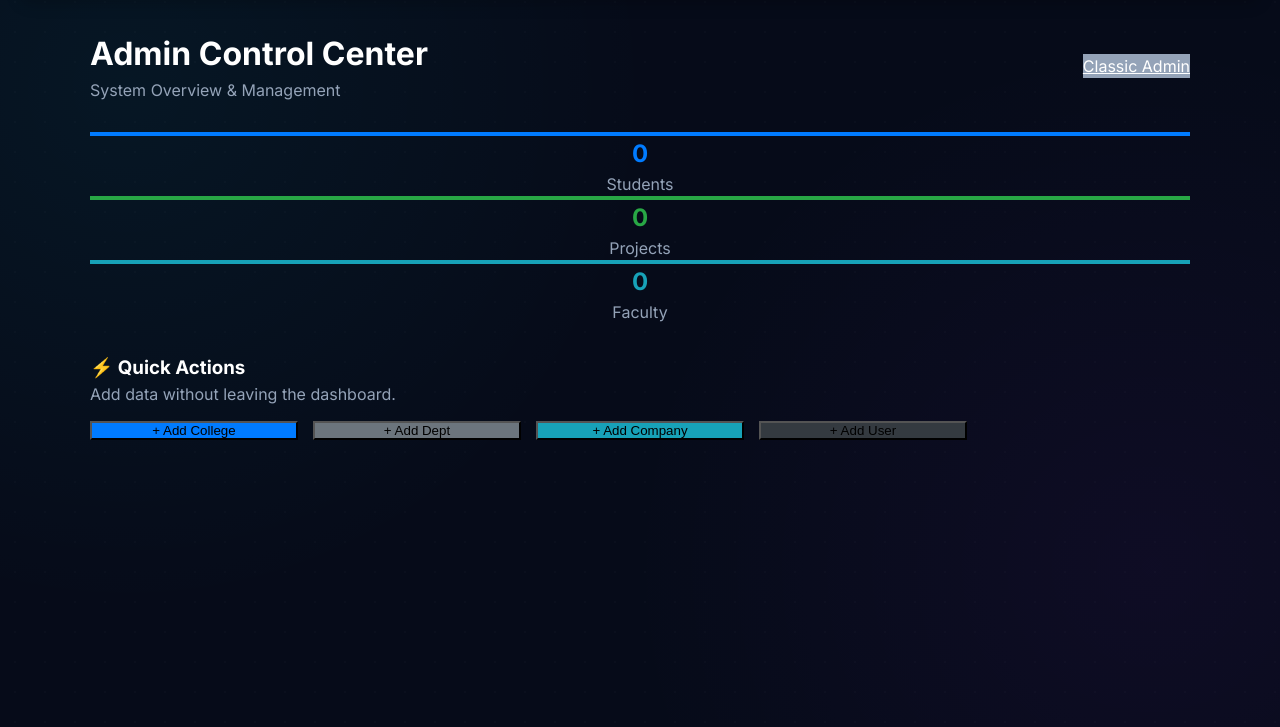
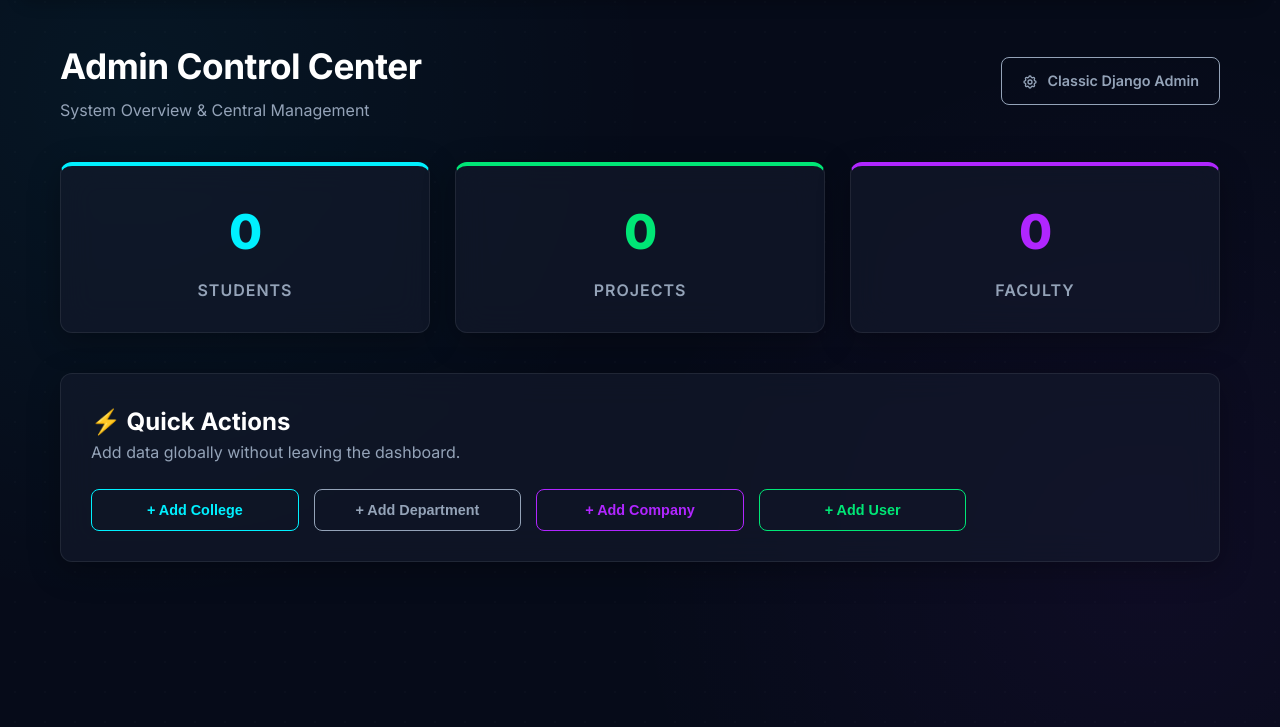
Before and after one commit to vasudalsaniya/Projy, a Django app: page /control-panel/ in a window 1280 px wide. Shown: the part 73-800 px from the top of the page. Run offline with Django 5.2, Linux system fonts and the light colour scheme; the visitor is signed in with stand-in values (Sample User, id 1); data comes from the database, SQL or seed files in the repository; data that the repository does not hold is empty.

Commit message:
Admin Pannel Renewal

```diff
--- a/projy_dev/templates/accounts/admin_control_panel.html
+++ b/projy_dev/templates/accounts/admin_control_panel.html
@@ -1,106 +1,111 @@
 {% extends 'base.html' %}
-{% block title %}Master Control Panel{% endblock %}
+{% block title %}Master Control Panel | Projy{% endblock %}
 
 {% block content %}
 <style>
-    /* MODAL OVERLAY */
-    .modal {
-        display: none;
-        position: fixed;
-        z-index: 1000;
-        left: 0; top: 0;
-        width: 100%; height: 100%;
-        background-color: rgba(0,0,0,0.6); /* Slightly darker overlay */
-        overflow-y: auto;
+    .admin-container { max-width: 1200px; margin: 40px auto; padding: 0 20px; }
+
+    .glass-card { background: var(--surface-glass); border: 1px solid var(--border-glass); border-radius: 12px; padding: 30px; backdrop-filter: blur(16px); -webkit-backdrop-filter: blur(16px); box-shadow: 0 8px 32px rgba(0,0,0,0.3); }
+
+    .stat-card {
+        text-align: center;
+        padding: 30px;
+        transition: transform 0.3s ease;
     }
+    .stat-card:hover { transform: translateY(-5px); }
+    .stat-card h2 { font-size: 3rem; margin: 0 0 10px 0; font-weight: 800; letter-spacing: -1px; }
+    .stat-card p { margin: 0; color: var(--text-muted); font-size: 1rem; font-weight: 600; text-transform: uppercase; letter-spacing: 1px; }
 
-    /* MODAL BOX - FIXED FOR DARK MODE */
-    .modal-content {
-        background-color: var(--surface) !important; /* Adaptive background */
-        color: var(--text-main) !important;          /* Adaptive text */
-        margin: 5% auto;
-        padding: 25px;
-        border-radius: var(--radius);
-        width: 90%;
-        max-width: 450px;
-        box-shadow: var(--shadow-md);
-        position: relative;
-        border: 1px solid var(--border);
+    .grid-3 { display: grid; grid-template-columns: repeat(auto-fit, minmax(250px, 1fr)); gap: 25px; margin-bottom: 40px; }
+
+    /* Action Buttons */
+    .action-btn-outline {
+        background: transparent; padding: 12px 20px; border-radius: 8px; font-size: 0.9rem; font-weight: 600; cursor: pointer; transition: all 0.3s ease; display: inline-block; text-align: center; text-decoration: none;
     }
+    .btn-cyan { border: 1px solid var(--neon-cyan); color: var(--neon-cyan); }
+    .btn-cyan:hover { background: rgba(0, 240, 255, 0.1); box-shadow: 0 0 15px rgba(0, 240, 255, 0.2); color: var(--text-main); }
 
-    .close-btn {
-        float: right;
-        font-size: 24px;
-        font-weight: bold;
-        cursor: pointer;
-        color: var(--text-muted);
-    }
-    .close-btn:hover { color: var(--text-main); }
+    .btn-purple { border: 1px solid var(--neon-purple); color: var(--neon-purple); }
+    .btn-purple:hover { background: rgba(176, 38, 255, 0.1); box-shadow: 0 0 15px rgba(176, 38, 255, 0.2); color: var(--text-main); }
 
-    .form-group { margin-bottom: 15px; }
+    .btn-green { border: 1px solid var(--neon-green); color: var(--neon-green); }
+    .btn-green:hover { background: rgba(0, 230, 118, 0.1); box-shadow: 0 0 15px rgba(0, 230, 118, 0.2); color: var(--text-main); }
 
-    /* Ensure form controls look correct in dark mode */
-    .modal-content input,
-    .modal-content select,
-    .modal-content textarea {
-        background-color: var(--input-bg) !important;
-        color: var(--text-main) !important;
-        border: 1px solid var(--border);
-        width: 100%;
-        padding: 10px;
-        border-radius: 6px;
-        margin-top: 5px;
-    }
+    .btn-white { border: 1px solid var(--text-muted); color: var(--text-muted); }
+    .btn-white:hover { background: rgba(255, 255, 255, 0.05); color: var(--text-main); border-color: var(--text-main); }
 
-    .helptext { font-size: 0.8rem; color: var(--text-muted); display: block; margin-top: 5px; }
+    .btn-solid-green { background: rgba(0, 230, 118, 0.2); color: var(--neon-green); border: 1px solid var(--neon-green); padding: 8px 16px; border-radius: 6px; cursor: pointer; transition: 0.2s; font-weight: 600; }
+    .btn-solid-green:hover { background: var(--neon-green); color: #000; }
 
-    /* Yellow Box Fix for Dark Mode */
-    .pending-box {
-        background-color: var(--warning-bg) !important;
-        color: var(--warning-text) !important;
-        border: 1px solid var(--warning-border) !important;
-        padding: 20px;
-        border-radius: 8px;
-        margin-bottom: 30px;
-    }
+    .btn-solid-red { background: rgba(255, 77, 79, 0.2); color: #ff4d4f; border: 1px solid #ff4d4f; padding: 8px 16px; border-radius: 6px; cursor: pointer; transition: 0.2s; font-weight: 600; }
+    .btn-solid-red:hover { background: #ff4d4f; color: #fff; }
+
+    /* Pending Box */
+    .pending-box { background: rgba(250, 173, 20, 0.05); border: 1px dashed #faad14; padding: 25px; border-radius: 12px; margin-bottom: 40px; }
+    .pending-table { width: 100%; border-collapse: collapse; margin-top: 15px; }
+    .pending-table td { padding: 15px 10px; border-bottom: 1px solid rgba(250, 173, 20, 0.2); color: var(--text-main); }
+    .pending-table tr:last-child td { border-bottom: none; }
+
+    /* MODAL OVERLAY & CONTENT */
+    .modal { display: none; position: fixed; z-index: 2000; left: 0; top: 0; width: 100%; height: 100%; background-color: rgba(0,0,0,0.7); backdrop-filter: blur(8px); overflow-y: auto; padding: 20px; }
+    .modal-content { background: var(--surface-heavy); border: 1px solid var(--border-glass); border-radius: 12px; margin: 40px auto; padding: 35px; box-shadow: 0 15px 50px rgba(0,0,0,0.6); position: relative; max-width: 500px; }
+    .close-btn { position: absolute; right: 20px; top: 20px; color: var(--text-muted); font-size: 28px; cursor: pointer; transition: color 0.2s; line-height: 1; }
+    .close-btn:hover { color: var(--neon-cyan); }
+
+    /* Django Form Targeting inside Modals */
+    .modal-content p { margin-bottom: 15px; }
+    .modal-content label { display: block; color: var(--text-main); font-size: 0.85rem; font-weight: 600; margin-bottom: 8px; }
+    .modal-content input, .modal-content select, .modal-content textarea { width: 100%; background: var(--input-bg); border: 1px solid var(--border-glass); color: var(--text-main); padding: 12px 16px; border-radius: 8px; font-size: 0.9rem; font-family: inherit; outline: none; transition: 0.3s; }
+    .modal-content input:focus, .modal-content select:focus { border-color: var(--neon-cyan); box-shadow: 0 0 12px rgba(0, 240, 255, 0.2); }
+    .modal-content select option { background: var(--surface-heavy); color: var(--text-main); }
+    .helptext { display: block; color: var(--text-muted); font-size: 0.75rem; margin-top: 6px; }
+
+    .btn-submit { width: 100%; background: linear-gradient(135deg, var(--neon-cyan) 0%, var(--neon-purple) 100%); color: white; border: none; padding: 14px; border-radius: 8px; font-size: 1rem; font-weight: 700; cursor: pointer; transition: all 0.3s ease; margin-top: 15px; box-shadow: 0 4px 15px rgba(176, 38, 255, 0.3); }
+    .btn-submit:hover { transform: translateY(-2px); box-shadow: 0 6px 20px rgba(176, 38, 255, 0.5); }
 </style>
 
-<div class="container" style="max-width: 1100px; margin: 30px auto;">
+<div class="admin-container">
 
-    <div style="display: flex; justify-content: space-between; align-items: center; margin-bottom: 30px;">
+    <div style="display: flex; justify-content: space-between; align-items: center; margin-bottom: 40px; flex-wrap: wrap; gap: 20px;">
         <div>
-            <h1 style="margin: 0; color: var(--text-main);">Admin Control Center</h1>
-            <p style="color: var(--text-muted);">System Overview & Management</p>
+            <h1 style="margin: 0; color: var(--text-main); font-size: 2.2rem; letter-spacing: -0.5px;">Admin Control Center</h1>
+            <p style="color: var(--text-muted); margin-top: 5px;">System Overview & Central Management</p>
         </div>
-        <a href="/admin/" class="btn" style="background: var(--text-muted); color: white;">Classic Admin</a>
+        <a href="/admin/" class="action-btn-outline btn-white">
+            <svg width="16" height="16" fill="none" stroke="currentColor" stroke-width="2" viewBox="0 0 24 24" style="margin-right: 6px; vertical-align: middle;"><path stroke-linecap="round" stroke-linejoin="round" d="M10.325 4.317c.426-1.756 2.924-1.756 3.35 0a1.724 1.724 0 002.573 1.066c1.543-.94 3.31.826 2.37 2.37a1.724 1.724 0 001.065 2.572c1.756.426 1.756 2.924 0 3.35a1.724 1.724 0 00-1.066 2.573c.94 1.543-.826 3.31-2.37 2.37a1.724 1.724 0 00-2.572 1.065c-.426 1.756-2.924 1.756-3.35 0a1.724 1.724 0 00-2.573-1.066c-1.543.94-3.31-.826-2.37-2.37a1.724 1.724 0 00-1.065-2.572c-1.756-.426-1.756-2.924 0-3.35a1.724 1.724 0 001.066-2.573c-.94-1.543.826-3.31 2.37-2.37.996.608 2.296.07 2.572-1.065z"></path><path stroke-linecap="round" stroke-linejoin="round" d="M15 12a3 3 0 11-6 0 3 3 0 016 0z"></path></svg>
+            Classic Django Admin
+        </a>
     </div>
 
     {% if pending_hods_list or pending_recruiters_list %}
     <div class="pending-box">
-        <h3 style="margin-top: 0; color: inherit;">⚠️ Pending Approvals</h3>
-        <table style="width: 100%; text-align: left; margin-top: 10px; border-collapse: collapse;">
+        <h3 style="margin-top: 0; color: #faad14; display: flex; align-items: center; gap: 10px;">
+            <svg width="24" height="24" fill="none" stroke="currentColor" stroke-width="2" viewBox="0 0 24 24"><path stroke-linecap="round" stroke-linejoin="round" d="M12 9v2m0 4h.01m-6.938 4h13.856c1.54 0 2.502-1.667 1.732-3L13.732 4c-.77-1.333-2.694-1.333-3.464 0L3.34 16c-.77 1.333.192 3 1.732 3z"></path></svg>
+            Pending Approvals Required
+        </h3>
+        <table class="pending-table">
             {% for user in pending_hods_list %}
-                <tr style="border-bottom: 1px solid var(--warning-border);">
-                    <td style="padding: 12px 8px;"><strong>{{ user.username }}</strong> (HOD)</td>
+                <tr>
+                    <td><strong style="color: var(--neon-cyan);">{{ user.username }}</strong> <span style="color: var(--text-muted); font-size: 0.85rem; margin-left: 10px;">(HOD Request)</span></td>
                     <td style="text-align: right;">
                         <form method="post" style="display: inline;">
                             {% csrf_token %}
                             <input type="hidden" name="user_id" value="{{ user.id }}">
-                            <button type="submit" name="action" value="approve" class="btn" style="background: #28a745; padding: 6px 12px; font-size: 0.85rem;">Verify</button>
-                            <button type="submit" name="action" value="reject" class="btn" style="background: #dc3545; padding: 6px 12px; font-size: 0.85rem;">Delete</button>
+                            <button type="submit" name="action" value="approve" class="btn-solid-green">Verify</button>
+                            <button type="submit" name="action" value="reject" class="btn-solid-red" style="margin-left: 10px;">Delete</button>
                         </form>
                     </td>
                 </tr>
             {% endfor %}
             {% for user in pending_recruiters_list %}
-                <tr style="border-bottom: 1px solid var(--warning-border);">
-                    <td style="padding: 12px 8px;"><strong>{{ user.username }}</strong> (Recruiter)</td>
+                <tr>
+                    <td><strong style="color: var(--neon-purple);">{{ user.username }}</strong> <span style="color: var(--text-muted); font-size: 0.85rem; margin-left: 10px;">(Recruiter Request)</span></td>
                     <td style="text-align: right;">
                         <form method="post" style="display: inline;">
                             {% csrf_token %}
                             <input type="hidden" name="user_id" value="{{ user.id }}">
-                            <button type="submit" name="action" value="approve" class="btn" style="background: #28a745; padding: 6px 12px; font-size: 0.85rem;">Verify</button>
-                            <button type="submit" name="action" value="reject" class="btn" style="background: #dc3545; padding: 6px 12px; font-size: 0.85rem;">Delete</button>
+                            <button type="submit" name="action" value="approve" class="btn-solid-green">Verify</button>
+                            <button type="submit" name="action" value="reject" class="btn-solid-red" style="margin-left: 10px;">Delete</button>
                         </form>
                     </td>
                 </tr>
@@ -109,29 +114,30 @@
     </div>
     {% endif %}
 
-    <div class="grid-3" style="margin-bottom: 30px;">
-        <div class="card" style="text-align: center; border-top: 4px solid #007bff;">
-            <h2 style="color: #007bff;">{{ total_students }}</h2>
-            <p style="color: var(--text-muted);">Students</p>
+    <div class="grid-3">
+        <div class="glass-card stat-card" style="border-top: 4px solid var(--neon-cyan);">
+            <h2 style="color: var(--neon-cyan);">{{ total_students }}</h2>
+            <p>Students</p>
         </div>
-        <div class="card" style="text-align: center; border-top: 4px solid #28a745;">
-            <h2 style="color: #28a745;">{{ total_projects }}</h2>
-            <p style="color: var(--text-muted);">Projects</p>
+        <div class="glass-card stat-card" style="border-top: 4px solid var(--neon-green);">
+            <h2 style="color: var(--neon-green);">{{ total_projects }}</h2>
+            <p>Projects</p>
         </div>
-        <div class="card" style="text-align: center; border-top: 4px solid #17a2b8;">
-            <h2 style="color: #17a2b8;">{{ total_faculty }}</h2>
-            <p style="color: var(--text-muted);">Faculty</p>
+        <div class="glass-card stat-card" style="border-top: 4px solid var(--neon-purple);">
+            <h2 style="color: var(--neon-purple);">{{ total_faculty }}</h2>
+            <p>Faculty</p>
         </div>
     </div>
 
-    <div class="card">
-        <h3>⚡ Quick Actions</h3>
-        <p style="color: var(--text-muted);">Add data without leaving the dashboard.</p>
-        <div style="display: grid; grid-template-columns: repeat(auto-fill, minmax(200px, 1fr)); gap: 15px; margin-top: 15px;">
-            <button onclick="openModal('modal-college')" class="btn" style="background: #007bff;">+ Add College</button>
-            <button onclick="openModal('modal-dept')" class="btn" style="background: #6c757d;">+ Add Dept</button>
-            <button onclick="openModal('modal-company')" class="btn" style="background: #17a2b8;">+ Add Company</button>
-            <button onclick="openModal('modal-user')" class="btn" style="background: #343a40;">+ Add User</button>
+    <div class="glass-card">
+        <h3 style="margin-top: 0; color: var(--text-main); font-size: 1.5rem;">⚡ Quick Actions</h3>
+        <p style="color: var(--text-muted); margin-bottom: 25px;">Add data globally without leaving the dashboard.</p>
+
+        <div style="display: grid; grid-template-columns: repeat(auto-fill, minmax(200px, 1fr)); gap: 15px;">
+            <button onclick="openModal('modal-college')" class="action-btn-outline btn-cyan">+ Add College</button>
+            <button onclick="openModal('modal-dept')" class="action-btn-outline btn-white">+ Add Department</button>
+            <button onclick="openModal('modal-company')" class="action-btn-outline btn-purple">+ Add Company</button>
+            <button onclick="openModal('modal-user')" class="action-btn-outline btn-green">+ Add User</button>
         </div>
     </div>
 
@@ -140,12 +146,12 @@
 <div id="modal-college" class="modal">
     <div class="modal-content">
         <span class="close-btn" onclick="closeModal('modal-college')">&times;</span>
-        <h3>Add New College</h3>
+        <h2 style="color: var(--neon-cyan); margin-top: 0; margin-bottom: 20px;">Add New College</h2>
         <form method="post">
             {% csrf_token %}
             <input type="hidden" name="add_college" value="true">
             {{ college_form.as_p }}
-            <button type="submit" class="btn" style="width: 100%; margin-top: 10px;">Save College</button>
+            <button type="submit" class="btn-submit">Save College</button>
         </form>
     </div>
 </div>
@@ -153,12 +159,12 @@
 <div id="modal-dept" class="modal">
     <div class="modal-content">
         <span class="close-btn" onclick="closeModal('modal-dept')">&times;</span>
-        <h3>Add Department</h3>
+        <h2 style="color: var(--text-main); margin-top: 0; margin-bottom: 20px;">Add Department</h2>
         <form method="post">
             {% csrf_token %}
             <input type="hidden" name="add_dept" value="true">
             {{ dept_form.as_p }}
-            <button type="submit" class="btn" style="width: 100%; margin-top: 10px;">Save Department</button>
+            <button type="submit" class="btn-submit">Save Department</button>
         </form>
     </div>
 </div>
@@ -166,12 +172,12 @@
 <div id="modal-company" class="modal">
     <div class="modal-content">
         <span class="close-btn" onclick="closeModal('modal-company')">&times;</span>
-        <h3>Add Company</h3>
+        <h2 style="color: var(--neon-purple); margin-top: 0; margin-bottom: 20px;">Add Company</h2>
         <form method="post">
             {% csrf_token %}
             <input type="hidden" name="add_company" value="true">
             {{ company_form.as_p }}
-            <button type="submit" class="btn" style="width: 100%; margin-top: 10px;">Save Company</button>
+            <button type="submit" class="btn-submit">Save Company</button>
         </form>
     </div>
 </div>
@@ -179,25 +185,21 @@
 <div id="modal-user" class="modal">
     <div class="modal-content">
         <span class="close-btn" onclick="closeModal('modal-user')">&times;</span>
-        <h3>Add User</h3>
+        <h2 style="color: var(--neon-green); margin-top: 0; margin-bottom: 20px;">Add Global User</h2>
         <form method="post">
             {% csrf_token %}
             <input type="hidden" name="add_user" value="true">
             {{ user_form.as_p }}
-            <button type="submit" class="btn" style="width: 100%; margin-top: 10px;">Create User</button>
+            <button type="submit" class="btn-submit">Create User</button>
         </form>
     </div>
 </div>
 
 <script>
-    function openModal(id) {
-        document.getElementById(id).style.display = "block";
-    }
-    function closeModal(id) {
-        document.getElementById(id).style.display = "none";
-    }
+    function openModal(id) { document.getElementById(id).style.display = "block"; }
+    function closeModal(id) { document.getElementById(id).style.display = "none"; }
     window.onclick = function(event) {
-        if (event.target.className === 'modal') {
+        if (event.target.classList.contains('modal')) {
             event.target.style.display = "none";
         }
     }
```
